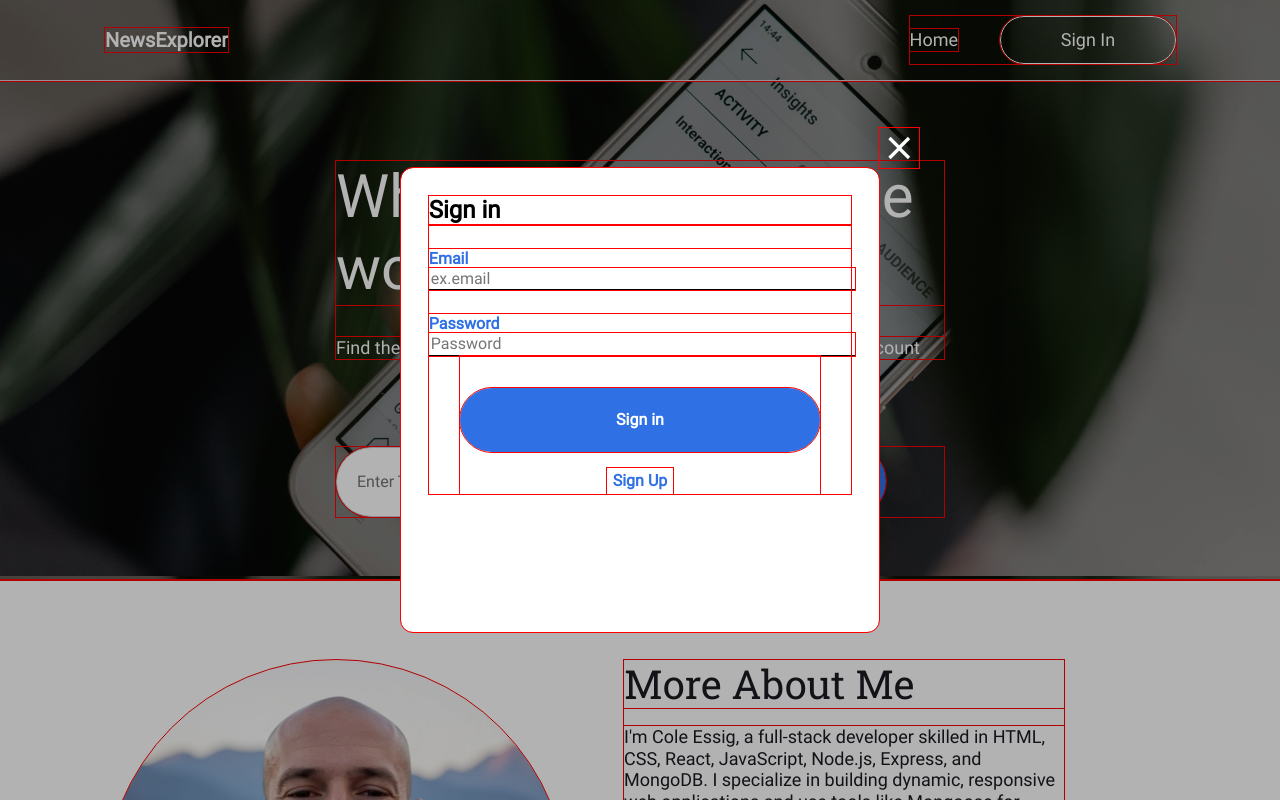
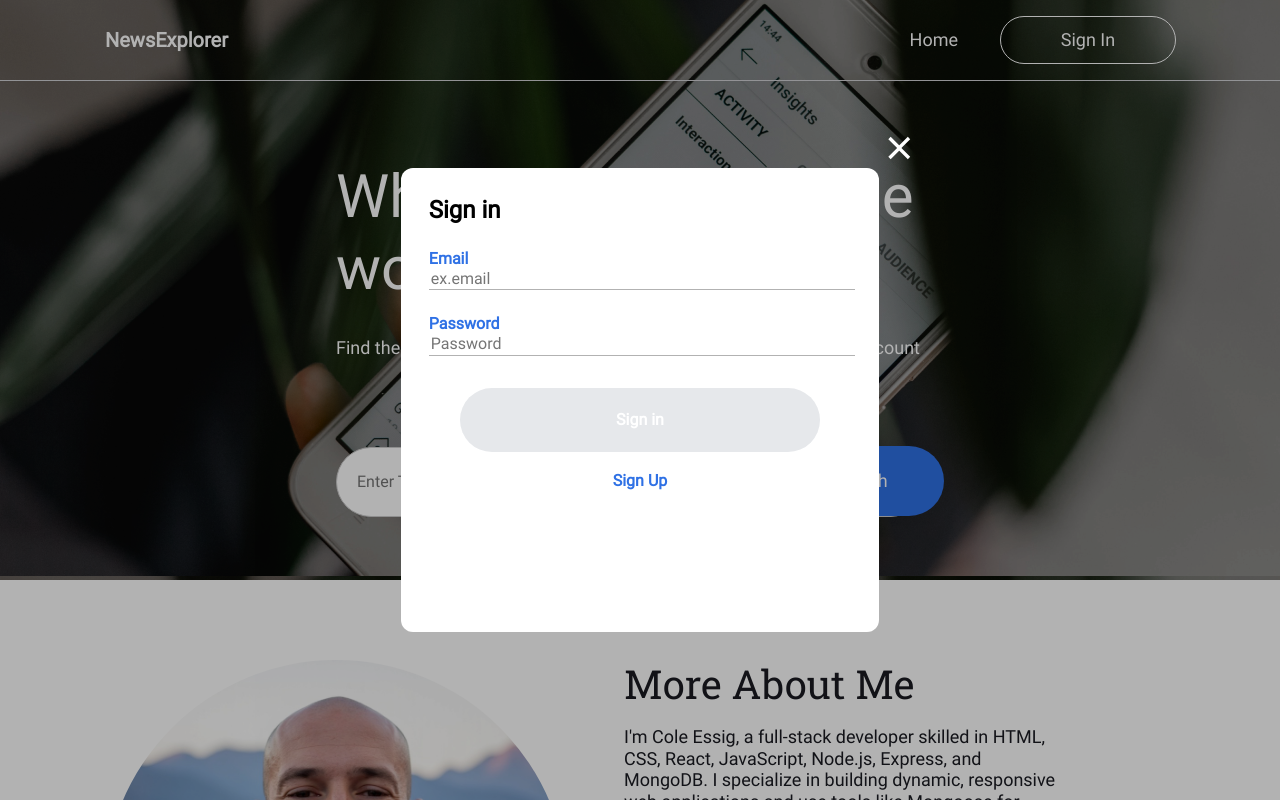
Before and after one commit to cole-essig/se_news_search, a React (Vite) app: page / in a window 1280 px wide. Shown: the top 800 px of the page. Built offline with nearby package versions, Linux system fonts and the light colour scheme.

Commit message:
added button disabling and validation for forms, added hover states for all buttons

```diff
--- a/src/components/App/App.css
+++ b/src/components/App/App.css
@@ -14,6 +14,6 @@
   width: 100%;
 }
 
-* {
+/* * {
   outline: solid 1px red;
-}
+} */
--- a/src/components/LoginModal/LoginModal.css
+++ b/src/components/LoginModal/LoginModal.css
@@ -11,7 +11,7 @@
   width: 100%;
   margin: 0;
   border: none;
-  border-bottom: solid 1px #000;
+  border-bottom: solid 1px rgba(0, 0, 0, 0.3);
   font-weight: 400;
   font-size: 16px;
   line-height: 1.2;
@@ -19,4 +19,9 @@
   white-space: nowrap;
   overflow: hidden;
   text-overflow: clip;
+  transition: border-bottom 0.25s linear;
 }
+
+.modal__input:valid {
+  border-bottom: solid 1px rgba(0, 0, 0, 1);
+}
--- a/src/components/LoginModal/LoginModal.jsx
+++ b/src/components/LoginModal/LoginModal.jsx
@@ -1,16 +1,28 @@
-import React, {useState} from 'react';
+import React, {useState, useRef} from 'react';
 import ModalWithForm from '../ModalWithForm/ModalWithForm';
 import './LoginModal.css';
 
 function LoginModal({ handleModalClose, isOpen, onLogIn, switchActiveModal}) {
     const [email, setEmail] = useState('');
+    const [password, setPassword] = useState('');
+    const [validInputs, setIsValid] = useState(false);
+    const emailInputRef = useRef(null);
+    const passwordInputRef = useRef(null);
+
+    const submitActive = () => {
+      const isValid = emailInputRef.current.checkValidity() && passwordInputRef.current.checkValidity();
+      setIsValid(isValid);
+    };
+
     const handleEmailChange = (e) => {
       setEmail(e.target.value);
+      submitActive()
     }
 
-    const [password, setPassword] = useState('');
+
     const handlePasswordChange = (e) => {
       setPassword(e.target.value);
+      submitActive()
     }
 
     const handleSubmit = (e) => {
@@ -31,6 +43,7 @@ function LoginModal({ handleModalClose, isOpen, onLogIn, switchActiveModal}) {
         button={button}
         switchButton={switchButton}
         handleModalSwitch={switchActiveModal}
+        validInputs={validInputs}
     >
         <label htmlFor='email' className='modal__label'>
                 Email{" "}
@@ -41,6 +54,8 @@ function LoginModal({ handleModalClose, isOpen, onLogIn, switchActiveModal}) {
                     placeholder='ex.email'
                     value={email}
                     onChange={handleEmailChange}
+                    required
+                    ref={emailInputRef}
                 />
             </label>
             <label htmlFor='password' className='modal__label'>
@@ -51,7 +66,11 @@ function LoginModal({ handleModalClose, isOpen, onLogIn, switchActiveModal}) {
                     id='password'
                     placeholder='Password'
                     onChange={handlePasswordChange}
+                    ref={passwordInputRef}
                     value={password}
+                    required
+                    minLength={3}
+                    maxLength={15}
                 />
             </label>
     </ModalWithForm>
--- a/src/components/ModalWithForm/ModalWithForm.css
+++ b/src/components/ModalWithForm/ModalWithForm.css
@@ -106,6 +106,23 @@ color: #fff;
 background-color: #2F71E5;
 border: none;
 cursor: pointer;
+transition: color 0.25s linear;
+}
+
+.modal__submit-button_disabled {
+  margin-top: 32px;
+max-width: 360px;
+width: 100%;
+min-height: 64px;
+border-radius: 36px;
+padding: 0;
+font-size: 16px;
+line-height: 1.2;
+font-weight: 700;
+color: #fff;
+background-color: #E6E8EB;
+border: none;
+cursor: pointer;
 }
 
 .modal__switch-button {
--- a/src/components/ModalWithForm/ModalWithForm.jsx
+++ b/src/components/ModalWithForm/ModalWithForm.jsx
@@ -1,6 +1,6 @@
 import './ModalWithForm.css'
 
-function ModalWithForm({ children, handleModalClose, isOpen, handleSubmit, title, button, switchButton, handleModalSwitch }) {
+function ModalWithForm({ children, handleModalClose, isOpen, handleSubmit, title, button, switchButton, handleModalSwitch, validInputs }) {
   return (
   <div className={`modal ${isOpen ? "modal_opened" : ""}`}>
     <div className='modal__content'>
@@ -9,8 +9,17 @@ function ModalWithForm({ children, handleModalClose, isOpen, handleSubmit, title
       <form className='modal__form' onSubmit={handleSubmit}>
           {children}
           <div className='modal__form-buttons'>
-            <button className="modal__submit-button" type='submit'>{button}</button>
-            <button className={`modal__switch-button ${isOpen ? 'modal_switch-on' : ''}`} onClick={handleModalSwitch} type='button'>{switchButton}</button>
+            <button
+              className={`${!validInputs ? 'modal__submit-button_disabled' : 'modal__submit-button'}`}
+              type='submit'
+              disabled={!validInputs}
+            >
+              {button}</button>
+            <button
+              className={`modal__switch-button ${isOpen ? 'modal_switch-on' : ''}`}
+              onClick={handleModalSwitch} type='button'
+            >
+              {switchButton}</button>
           </div>
       </form>
     </div>
--- a/src/components/RegisterModal/RegisterModal.css
+++ b/src/components/RegisterModal/RegisterModal.css
@@ -11,7 +11,7 @@ display: block;
 width: 100%;
 margin: 0;
 border: none;
-border-bottom: solid 1px #000;
+border-bottom: solid 1px rgba(0, 0, 0, 0.3);
 font-weight: 400;
 font-size: 16px;
 line-height: 1.2;
@@ -19,4 +19,9 @@ color: #000;
 white-space: nowrap;
 overflow: hidden;
 text-overflow: clip;
+transition: border-bottom 0.25s linear;
 }
+
+.modal__input:valid {
+  border-bottom:  solid 1px rgba(0, 0, 0, 1);
+}
--- a/src/components/RegisterModal/RegisterModal.jsx
+++ b/src/components/RegisterModal/RegisterModal.jsx
@@ -1,23 +1,39 @@
-import React, {useState} from 'react';
+import React, {useState, useRef, useEffect } from 'react';
 import ModalWithForm from '../ModalWithForm/ModalWithForm';
 import "./RegisterModal.css";
 
 function RegisterModal({ handleModalClose, isOpen, onRegister, switchActiveModal }) {
+    const [password, setPassword] = useState('');
     const [email, setEmail] = useState('');
-    const handleEmailChange = (e) => {
+    const [user, setUser] = useState('');
+    const [validInputs, setIsValid] = useState(false);
+    const nameInputRef = useRef(null);
+    const emailInputRef = useRef(null);
+    const passwordInputRef = useRef(null);
+
+    const submitActive = () => {
+      const isValid =
+          nameInputRef.current.checkValidity() &&
+          emailInputRef.current.checkValidity() &&
+          passwordInputRef.current.checkValidity();
+
+      setIsValid(isValid);
+  };
+
+  const handleUserChange = (e) => {
+      setUser(e.target.value);
+      submitActive();
+  };
+
+  const handleEmailChange = (e) => {
       setEmail(e.target.value);
-    }
+      submitActive();
+  };
 
-    const [password, setPassword] = useState('');
-    const handlePasswordChange = (e) => {
+  const handlePasswordChange = (e) => {
       setPassword(e.target.value);
-    }
-
-    const [user, setUser] = useState('');
-    const handleUserChange = (e) => {
-      setUser(e.target.value);
-    }
-
+      submitActive();
+  };
     const handleSubmit = (e) => {
       e.preventDefault();
       onRegister({ password, user, email });
@@ -35,6 +51,7 @@ function RegisterModal({ handleModalClose, isOpen, onRegister, switchActiveModal
         button={button}
         switchButton={switchButton}
         handleModalSwitch={switchActiveModal}
+        validInputs={validInputs}
     >
             <label htmlFor='name' className='modal__label'>
                 Username{" "}
@@ -45,6 +62,10 @@ function RegisterModal({ handleModalClose, isOpen, onRegister, switchActiveModal
                     placeholder='Username'
                     value={user}
                     onChange={handleUserChange}
+                    ref={nameInputRef}
+                    required
+                    minLength={3}
+                    maxLength={15}
                 />
             </label>
             <label htmlFor='email' className='modal__label'>
@@ -56,6 +77,8 @@ function RegisterModal({ handleModalClose, isOpen, onRegister, switchActiveModal
                     placeholder='ex.email'
                     value={email}
                     onChange={handleEmailChange}
+                    ref={emailInputRef}
+                    required
                 />
             </label>
             <label htmlFor='password' className='modal__label'>
@@ -66,7 +89,11 @@ function RegisterModal({ handleModalClose, isOpen, onRegister, switchActiveModal
                     id='password'
                     placeholder='Password'
                     onChange={handlePasswordChange}
+                    ref={passwordInputRef}
                     value={password}
+                    required
+                    minLength={3}
+                    maxLength={15}
                 />
             </label>
     </ModalWithForm>
--- a/src/components/SearchForm/SearchForm.css
+++ b/src/components/SearchForm/SearchForm.css
@@ -8,7 +8,7 @@
 
 .searchbar__input {
     display: block;
-    width: 65%;
+    width: 90%;
     min-height: 68px;
     border: 1px solid #ccc;
     border-radius: 36px;
@@ -35,12 +35,17 @@
     border-radius: 36px;
     border: none;
     position: absolute;
-    right: 58px;
+    right: 0;
     top: -1px;
     cursor: pointer;
     font-size: 18px;
     font-weight: 400;
     line-height: 1.2;
+    transition: background-color .25s linear;
+}
+
+.searchbar__button:hover {
+  background-color: #347EFF;
 }
 
 @media screen and (max-width: 600px) {
--- a/src/components/SearchResults/SearchResults.css
+++ b/src/components/SearchResults/SearchResults.css
@@ -30,7 +30,7 @@
 }
 
 .search__more-button {
-    background-color: #E8E8E8;
+    background-color: #FFFFFF;
     max-width: 288px;
     width: 100%;
     min-height: 64px;
@@ -42,6 +42,11 @@
     font-weight: 500;
     line-height: 1.2;
     margin: 64px 0 80px;
+    transition: background-color .25s linear;
+}
+
+.search__more-button:hover {
+  background-color: #E8E8E8;
 }
 
 @media screen and (max-width: 800px) {
```
